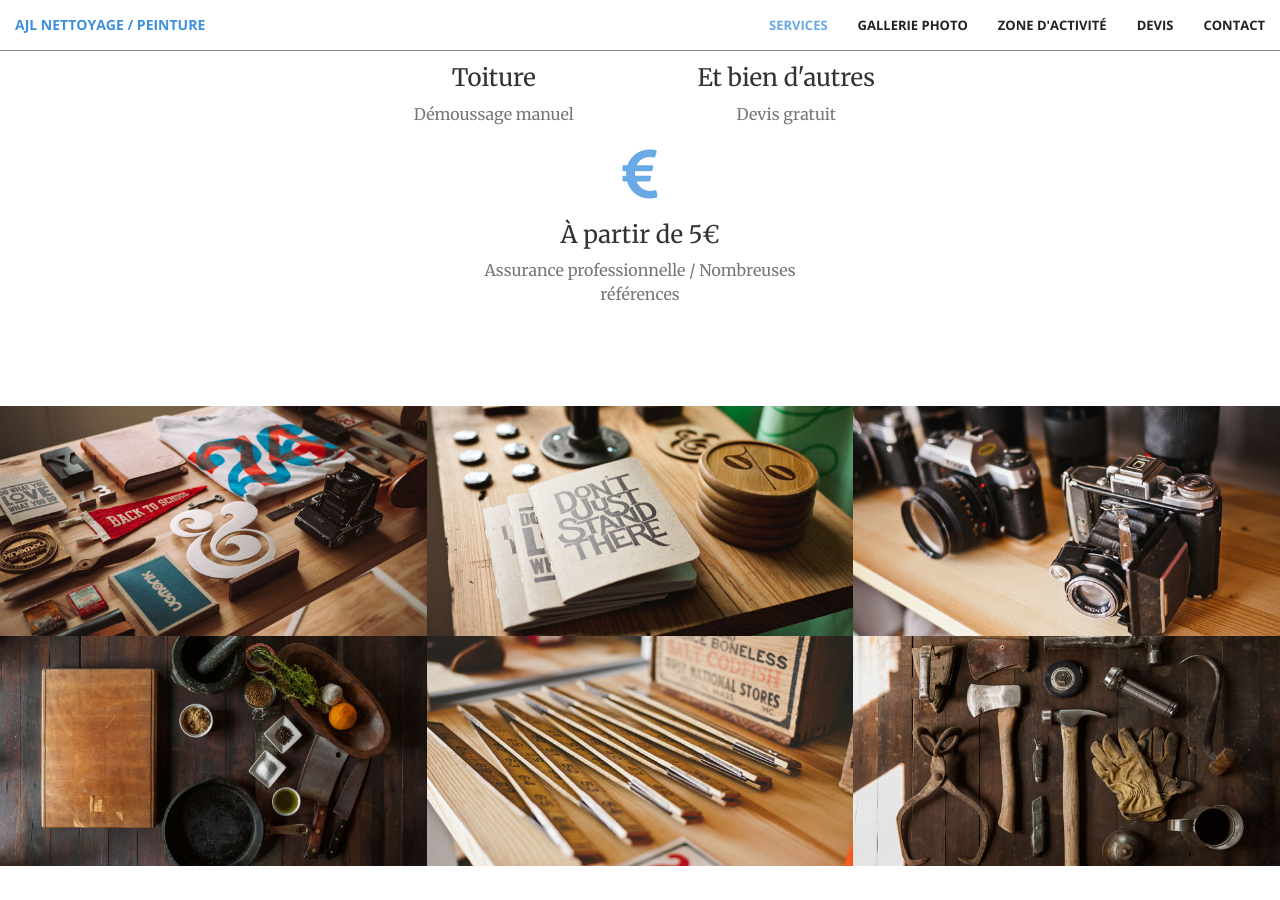
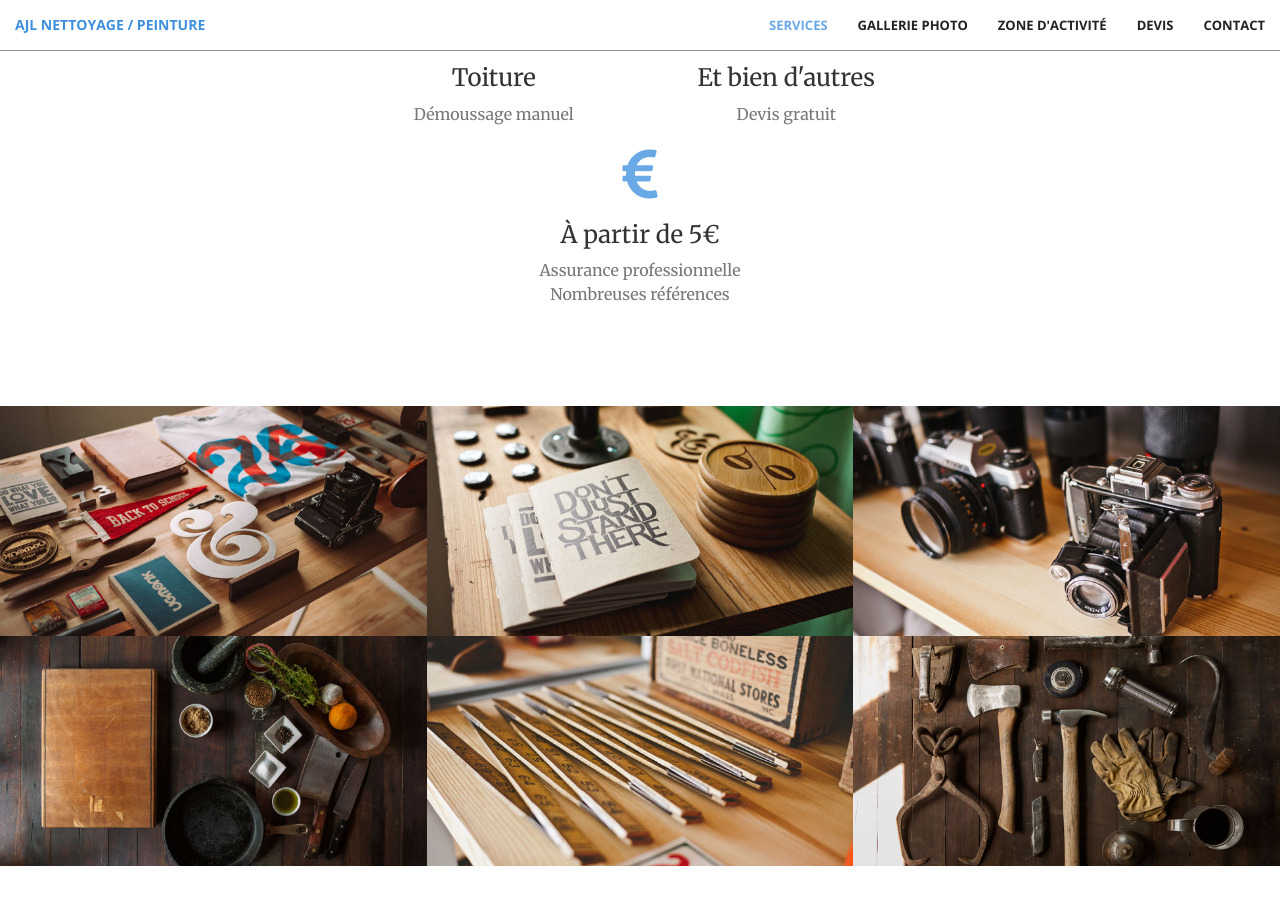
Before and after one commit to yatho/ajl-nettoyage, a Jekyll site: the page built from index.html, in a window 1280 px wide and 900 px high, scrolled down 1311 px. Built offline with Jekyll 4.4.1, drawn with Linux system fonts in a browser that asks for light colours; some of the changed text lies outside the part shown.

Commit message:
Modification pour le responsive

```diff
--- a/_config.yml
+++ b/_config.yml
@@ -8,8 +8,8 @@ url: "" # the base hostname & protocol for your site
 
 facebook_username: Ajl-peinture-nettoyage
 facebook_url: https://www.facebook.com/Ajl-peinture-nettoyage-114156446955183/
-ajl_mail: todo@mettreMail.com
-ajl_phone: 0610101010
+ajl_mail: ajlpeinture@gmail.com
+ajl_phone: 06 84 10 43 53
 
 # Build settings
 markdown: kramdown
--- a/_includes/contact.html
+++ b/_includes/contact.html
@@ -8,19 +8,19 @@
             </div>
         </div>
         <div class="row">
-            <div class="col-lg-4 col-md-6 text-center">
+            <div class="col-lg-4 col-md-4 text-center">
                 <a href="{{ site.facebook_url }}">
                     <i class="fab fa-facebook-f fa-3x wow bounceIn" style="color: white;" data-wow-delay=".1s"></i>
                     <p>{{ site.facebook_username }}</p>
                 </a>
             </div>
-            <div class="col-lg-4 col-md-6 text-center">
+            <div class="col-lg-4 col-md-4 text-center">
                 <a href="mailto:{{ site.ajl_mail }}">
                     <i class="fa fa-envelope fa-3x wow bounceIn" style="color: white; " data-wow-delay=".1s"></i>
                     <p>{{ site.ajl_mail }}</p>
                 </a>
             </div>
-            <div class="col-lg-4 col-md-6 col-md-offset-3 text-center">
+            <div class="col-lg-4 col-md-4 text-center">
                 <a href="#">
                     <i class="fas fa-phone fa-3x wow bounceIn" style="color: white; " data-wow-delay=".1s"></i>
                     <p>{{ site.ajl_phone }}</p>
--- a/_includes/services.html
+++ b/_includes/services.html
@@ -66,7 +66,7 @@
                     <i class="fa fa-4x fa-euro-sign wow bounceIn text-primary"></i>
                     <h1 class="h3">À partir de 5€</h1>
                     <p class="text-muted">
-                        Assurance professionnelle / Nombreuses références
+                        Assurance professionnelle <br> Nombreuses références
                     </p>
                 </div>
             </div>
```
Also changed, not shown: 1 other file.
